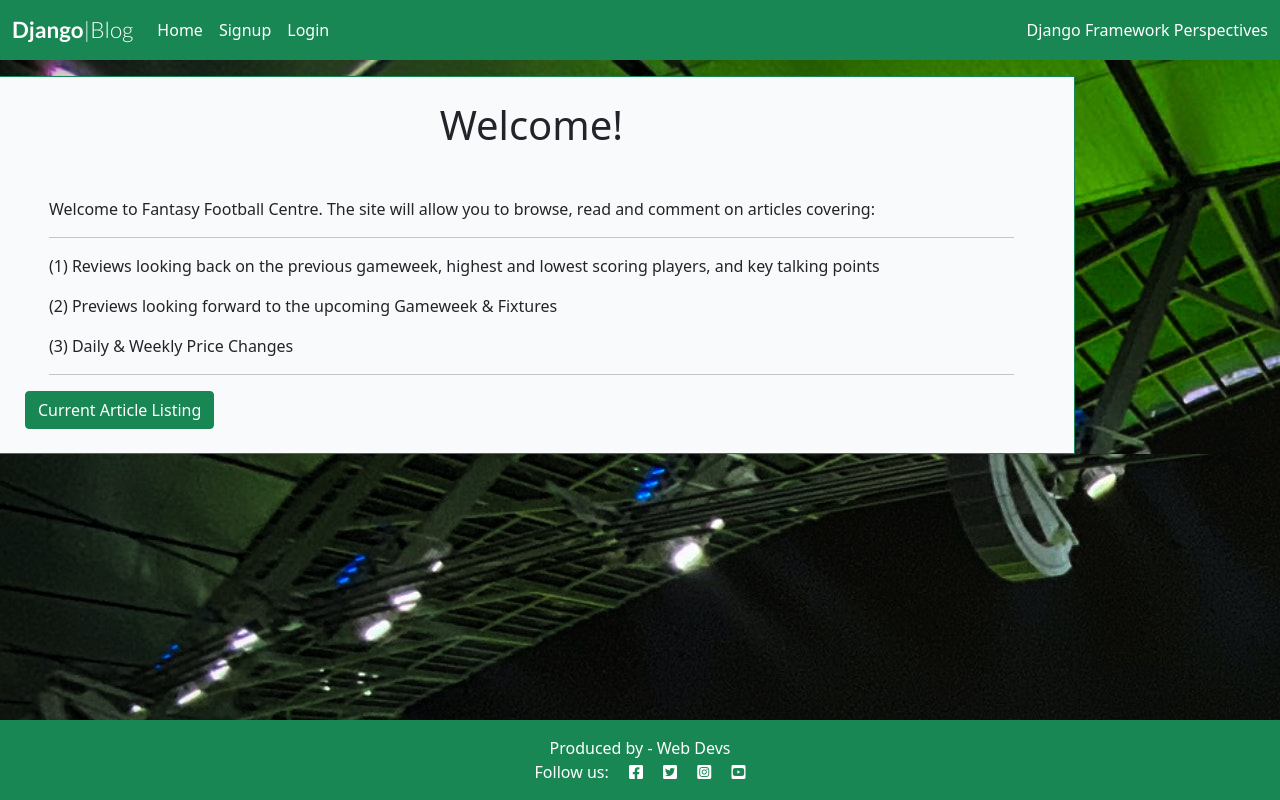
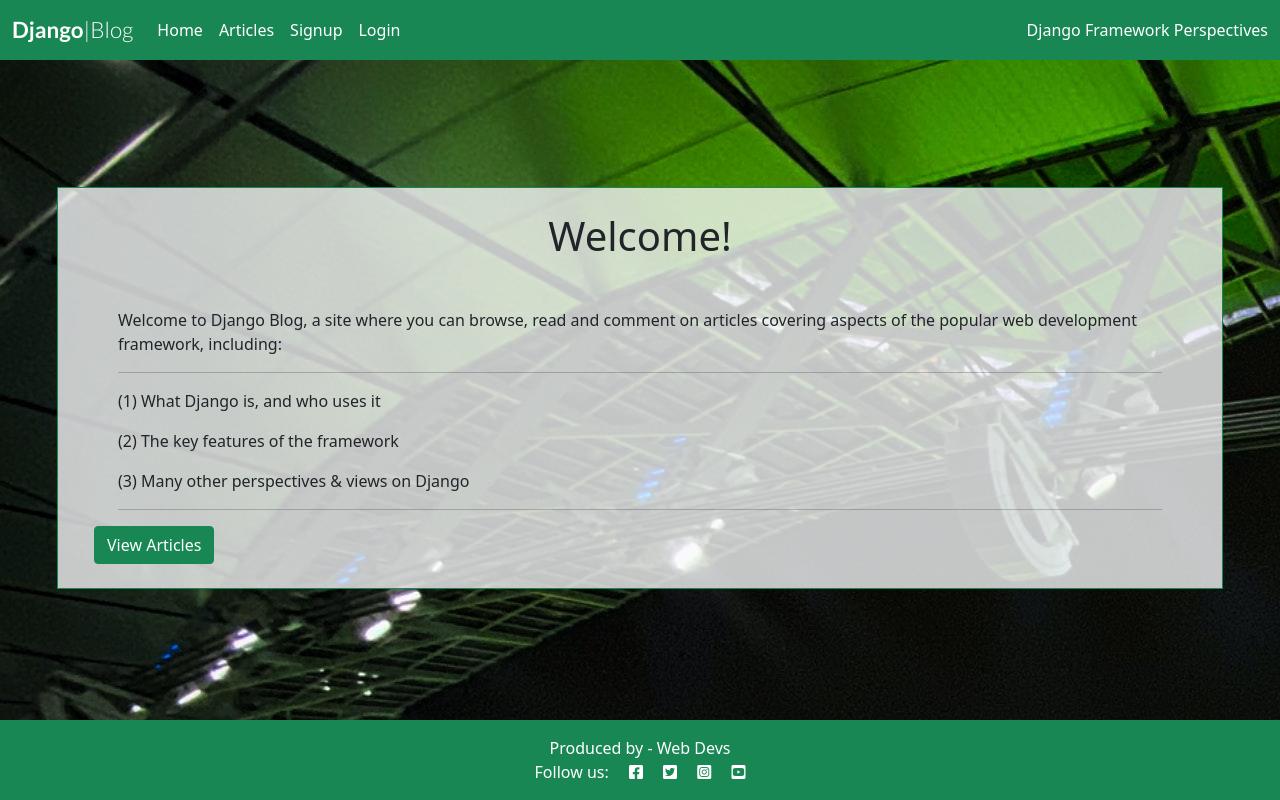
Before and after one commit to dkelly255/PP4-Fantasy-Football-Centre, a Django app: page / in a window 1280 px wide. Run offline with Django 3.2, Linux system fonts and the light colour scheme; the page is wider than the window, and the part outside it is not shown.

Commit message:
Change opacity on welcome div

```diff
--- a/static/css/style.css
+++ b/static/css/style.css
@@ -1,6 +1,6 @@
 body {
-    background-color: #F9FAFC;
-
+    /* background-color: #F9FAFC; */
+    background-image: url(../images/background.jpg);
 }
 
 .brand {
@@ -27,8 +27,8 @@ body {
 }
 
 .main-bg {
-    background-color: #F9FAFC;
-    background-image: url(../images/background.jpg);
+    /* background-color: #F9FAFC; */
+
 }
 
 .card {
@@ -156,6 +156,15 @@ body {
 }
 
 #about-box {
-    background-color: #F9FAFC;
+    background-color: #f9fafcc7;
 
 }
+
+#landing-page {
+    height: 80vh;
+    display: flex;
+    flex-direction: column;
+    align-items: center;
+    justify-content: center;
+
+}
--- a/templates/base.html
+++ b/templates/base.html
@@ -36,6 +36,9 @@
                 <ul class="navbar-nav me-auto mb-2 mb-lg-0">
                     <li class="nav-item">
                         <a class="nav-link active color text-white" aria-current="page" href="{% url 'home' %}">Home</a>
+                    </li>
+                    <li class="nav-item">
+                        <a class="nav-link active color text-white" aria-current="page" href="{% url 'post_list' %}">Articles</a>
                     </li>
                     {% if user.is_authenticated %}
                     <li class="nav-item">
--- a/templates/landing_page.html
+++ b/templates/landing_page.html
@@ -2,23 +2,25 @@
 
 {% block content %}
 
-<div id="container-fluid">
+<div id="landing-page">
+    <div id="container">
         <div class="row">
             <div class="col-12 mt-3 left">
                 <div class="row">
-                <div class="col-md-10 border border-success pt-4 pb-4" id="about-box">
+                    <div class="border border-success pt-4 pb-4" id="about-box">
                         <h1 class="text-center mb-5">Welcome!</h1>
                         <div class="container">
 
                             <Article class="container">
-                            Welcome to Fantasy Football Centre. The site will allow you to browse, read and comment on articles covering:
+                                Welcome to Django Blog, a site where you can browse, read and comment on articles covering aspects of the popular web development framework, including:
                                 <hr>
-                            <p>(1) Reviews looking back on the previous gameweek, highest and lowest scoring players, and key talking points </p>
-                            <p>(2) Previews looking forward to the upcoming Gameweek & Fixtures </p>
-                            <p>(3) Daily & Weekly Price Changes</p>
+                                <p>(1) What Django is, and who uses it </p>
+                                <p>(2) The key features of the framework </p>
+                                <p>(3) Many other perspectives & views on Django </p>
                                 <hr>
                             </Article>
-                        <a class = "btn btn-success" href="{% url 'post_list' %}" role="button">Current Article Listing</a>
+                            <a class = "btn btn-success" href="{% url 'post_list' %}" role="button">View Articles</a>
+                        </div>
                     </div>
                 </div>
             </div>
```
Lines whose indentation alone changed are shown as unchanged.
